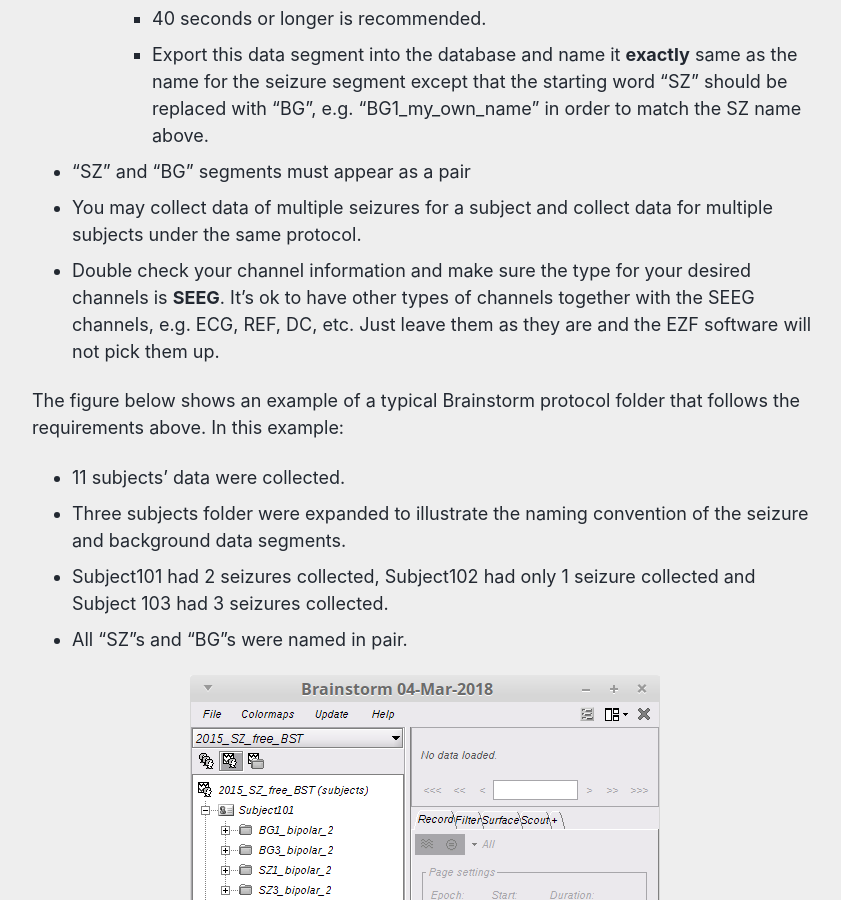
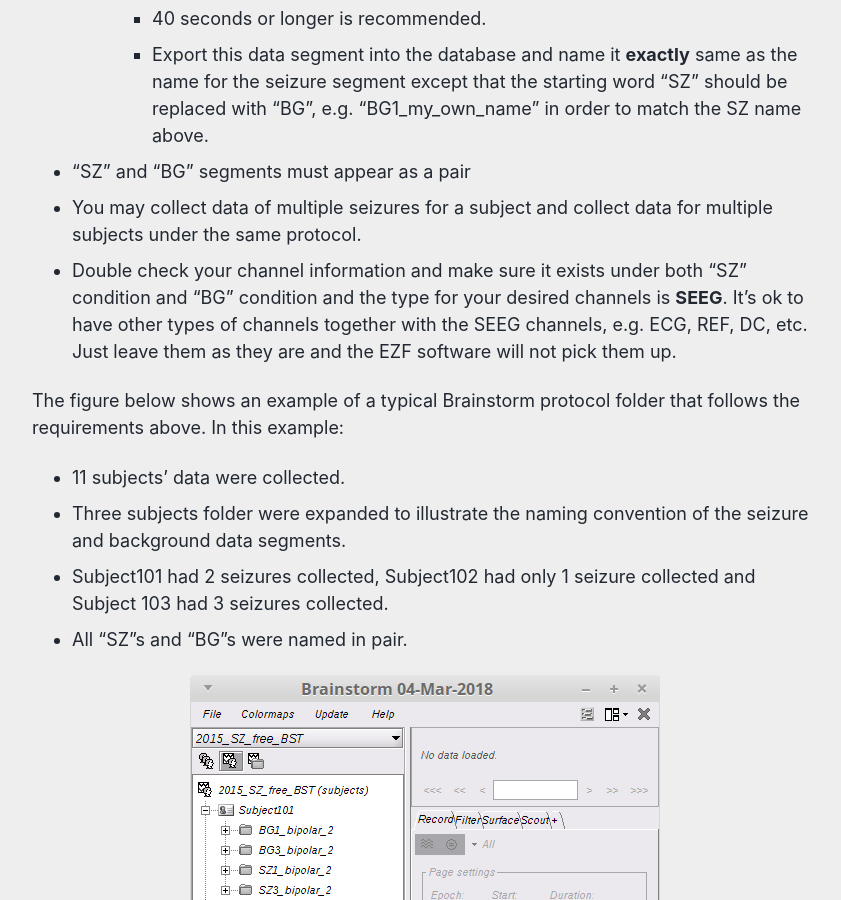
Before and after one commit to silencer1127/silencer1127.github.io, a Jekyll site: the page built from _pages/software/EZ_Fingerprint/tutorial/ezf_bst.md, in a window 1280 px wide and 900 px high, scrolled down 1176 px. Shown: the whole window, without its empty margins (290-1131 px from the left). Built offline with Jekyll 4.4.1, drawn with Linux system fonts in a browser that asks for light colours; comment, search, counter and statistics services are not loaded.

```diff
--- a/_pages/software/EZ_Fingerprint/tutorial/ezf_bst.md
+++ b/_pages/software/EZ_Fingerprint/tutorial/ezf_bst.md
@@ -34,7 +34,7 @@ EZF will import selected data segments into its own workspace directly from the
 		* Export this data segment into the database and name it **exactly** same as the name for the seizure segment except that the starting word "SZ" should be replaced with "BG", e.g. "BG1_my_own_name" in order to match the SZ name above.
 * "SZ" and "BG" segments must appear as a pair
 * You may collect data of multiple seizures for a subject and collect data for multiple subjects under the same protocol.
-* Double check your channel information and make sure the type for your desired channels is **SEEG**. It's ok to have other types of channels together with the SEEG channels, e.g. ECG, REF, DC, etc. Just leave them as they are and the EZF software will not pick them up.
+* Double check your channel information and make sure it exists under both "SZ" condition and "BG" condition and the type for your desired channels is **SEEG**. It's ok to have other types of channels together with the SEEG channels, e.g. ECG, REF, DC, etc. Just leave them as they are and the EZF software will not pick them up.
 
 The figure below shows an example of a typical Brainstorm protocol folder that follows the requirements above. In this example:
 * 11 subjects' data were collected.
```
Also changed, not shown: _pages/software/EZ_Fingerprint/ezf_main.md (+2 -2 lines).
